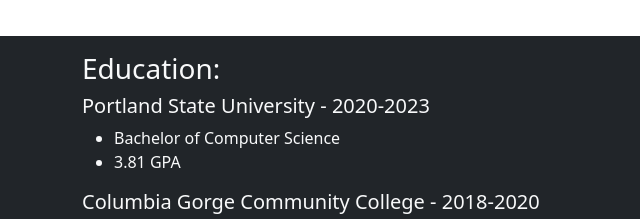
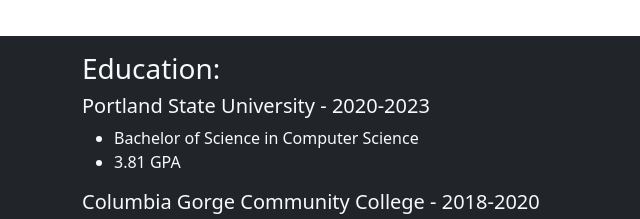
Before and after one commit to McJefe/CS410-Final-Project, a website: page index.html in a window 1280 px wide. Shown: the part 1540-1759 px from the top of the page, 0-640 px from the left. Drawn offline with nearby package versions, Linux system fonts and the light colour scheme.

Commit message:
Changed education field

```diff
--- a/index.html
+++ b/index.html
@@ -99,7 +99,7 @@
                 Portland State University - 2020-2023
             </h5>
             <ul>
-                <li>Bachelor of Computer Science </li>
+                <li>Bachelor of Science in Computer Science </li>
                 <li>3.81 GPA </li>
             </ul>
             <h5>
```
